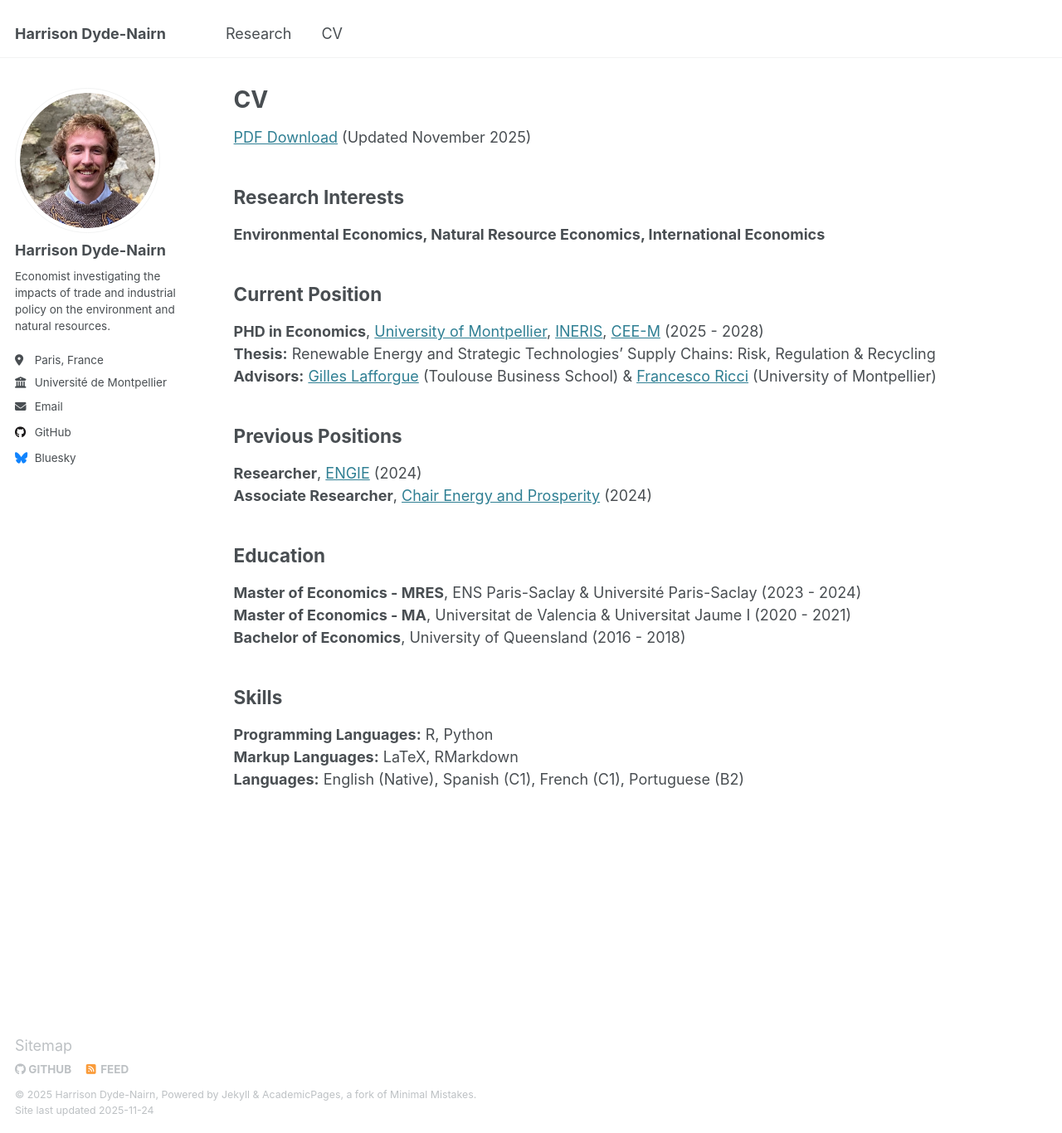
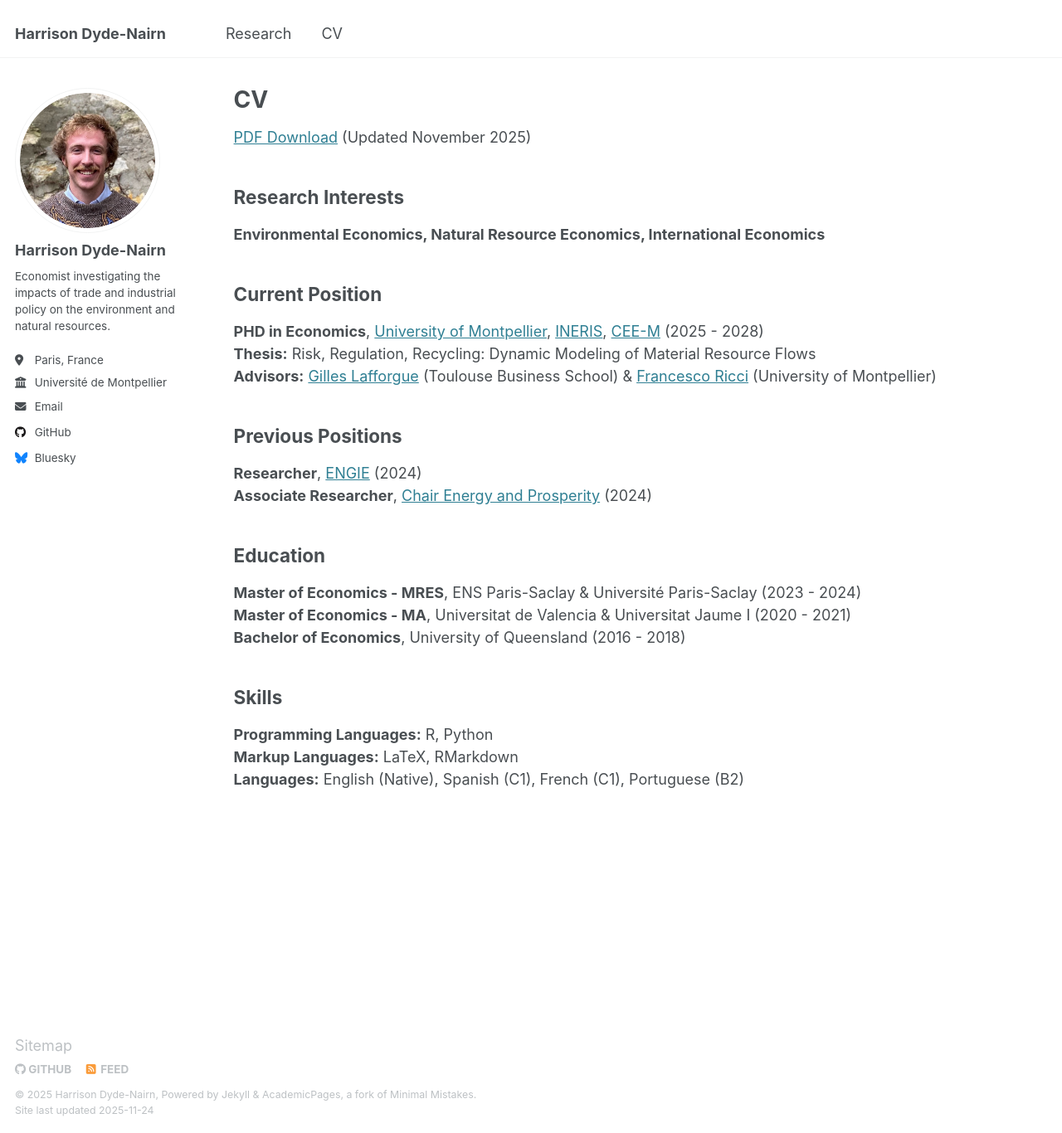
Before and after one commit to hdydenairn/hdydenairn.github.io, a Jekyll site: the page built from _pages/cv.md, in a window 1280 px wide and 1366 px high. Shown: the whole window at 83% size. Built offline with Jekyll 4.4.1, drawn with Linux system fonts in a browser that asks for light colours.

Commit message:
Update cv.md

```diff
--- a/_pages/cv.md
+++ b/_pages/cv.md
@@ -16,7 +16,7 @@ redirect_from:
 
 ## Current Position
 **PHD in Economics**, [University of Montpellier](https://www.umontpellier.fr/), [INERIS](https://www.ineris.fr/fr),  [CEE-M](https://www.cee-m.fr/) (2025 - 2028)<br>
-**Thesis:** Renewable Energy and Strategic Technologies’ Supply Chains:  Risk, Regulation & Recycling<br>
+**Thesis:** Risk, Regulation, Recycling: Dynamic Modeling of Material Resource Flows<br>
 **Advisors:** [Gilles Lafforgue](https://sites.google.com/site/gillafforgue/) (Toulouse Business School) & [Francesco Ricci](https://sites.google.com/view/francescoricci/welcome) (University of Montpellier)
 
 ## Previous Positions
```
